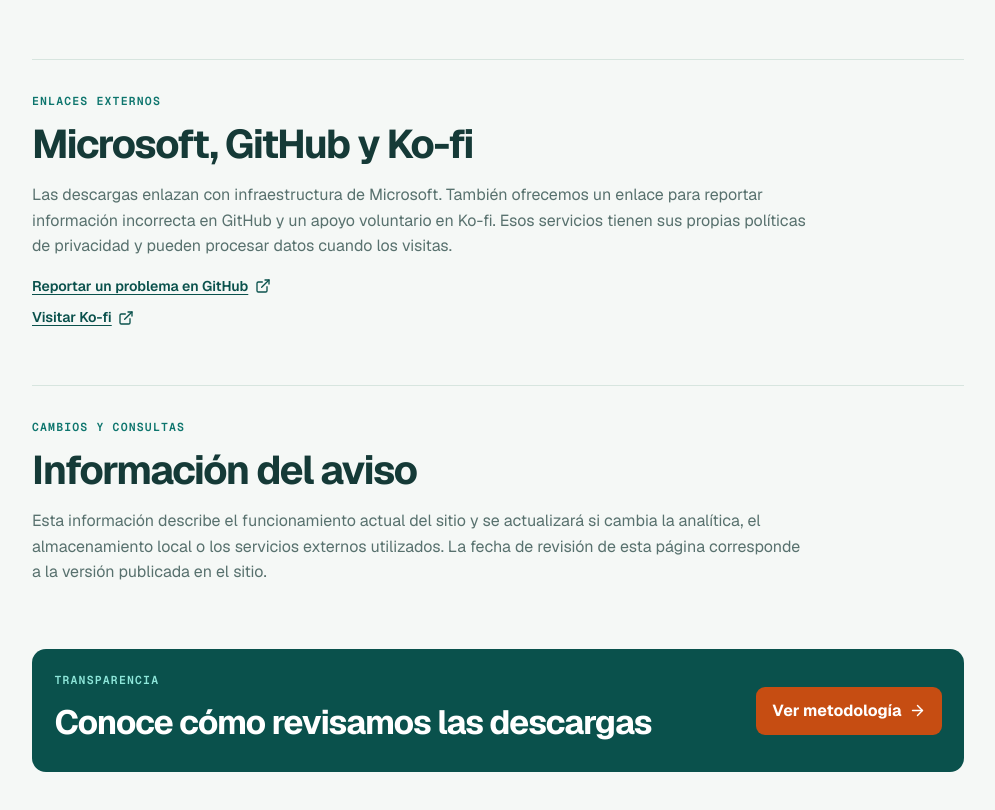
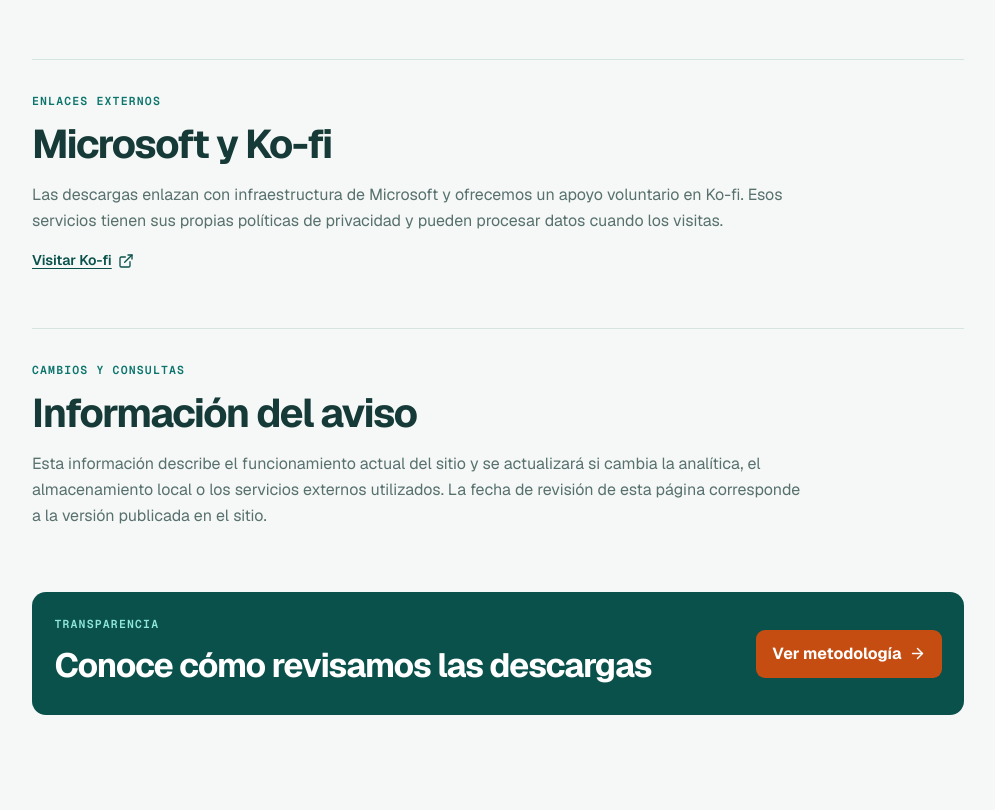
Before and after one commit to davidhielo91/ofivault, a Next.js app: page /privacidad in a window 1280 px wide. Shown: the part 1062-1872 px from the top of the page, without its empty margins (142-1137 px from the left). After the commit the page ends 1841 px from the top, so only its background shows below. Built offline with nearby package versions, Linux system fonts and the light colour scheme.

Commit message:
fix: remove private repository links

```diff
--- a/src/app/descargar/[software]/[producto]/page.tsx
+++ b/src/app/descargar/[software]/[producto]/page.tsx
@@ -7,7 +7,7 @@
 import { getCatalogEntry, getCatalogEntries } from "@/lib/catalog";
 import { formatProductName } from "@/lib/display";
 import { getGuide } from "@/lib/guides";
-import { reportUrl, siteUrl } from "@/lib/site";
+import { siteUrl } from "@/lib/site";
 
 type PageProps = {
   params: Promise<{ software: string; producto: string }>;
@@ -131,10 +131,6 @@
         />
       </section>
 
-      <a className="report-link" href={reportUrl} target="_blank" rel="noreferrer">
-        ¿Ves un enlace roto o información incorrecta? Repórtalo en GitHub <ExternalLink size={15} aria-hidden="true" />
-      </a>
-
       {hasConfirmedArchitectures && <ArchitectureInfo />}
 
       <section className="product-guides" aria-labelledby="product-guides-title">
--- a/src/app/globals.css
+++ b/src/app/globals.css
@@ -256,16 +256,12 @@
 .consent-primary { background: var(--orange); color: white; }
 .consent-primary:hover { background: #a93f0a; }
 .consent-secondary { background: transparent; color: white; text-decoration: underline; text-underline-offset: 3px; }
-.report-link { align-items: center; color: var(--muted-ink); display: inline-flex; font-size: .8rem; gap: .35rem; margin-top: .8rem; text-underline-offset: 3px; }
-.report-link:hover, .report-note a:hover { color: var(--orange); }
 .privacy-section { border-top: 1px solid var(--line); margin-top: 3.5rem; padding-top: 2rem; }
 .privacy-section h2 { font-size: clamp(1.7rem, 4vw, 2.5rem); letter-spacing: -.04em; line-height: 1.08; margin: 0; }
 .privacy-section > p:not(.eyebrow) { color: var(--muted-ink); max-width: 780px; }
 .privacy-section code { background: var(--mint); border-radius: 5px; color: var(--teal-deep); font-family: var(--font-mono); font-size: .9em; padding: .12rem .3rem; }
 .privacy-links { display: grid; gap: .55rem; margin-top: 1rem; }
 .privacy-links .guide-source { margin-top: 0; width: max-content; }
-.report-note { color: var(--muted-ink); margin-top: 2rem; }
-.report-note a { color: var(--teal-deep); font-weight: 650; text-underline-offset: 3px; }
 .guide-trust-note { background: var(--mint); border: 1px solid var(--line); border-radius: var(--radius-md); margin-top: 4rem; padding: 1.4rem; }
 .guide-trust-note h2 { font-size: clamp(1.5rem, 3vw, 2rem); letter-spacing: -.035em; margin: 0; }
 .guide-trust-note > p:not(.eyebrow) { color: var(--muted-ink); margin: .55rem 0 0; max-width: 720px; }
--- a/src/app/privacidad/page.tsx
+++ b/src/app/privacidad/page.tsx
@@ -1,7 +1,7 @@
 import type { Metadata } from "next";
 import Link from "next/link";
 import { ArrowRight, ExternalLink, LockKeyhole } from "lucide-react";
-import { reportUrl, siteUrl } from "@/lib/site";
+import { siteUrl } from "@/lib/site";
 
 export const metadata: Metadata = {
   title: "Política de privacidad",
@@ -67,14 +67,11 @@
 
         <section className="privacy-section" aria-labelledby="privacy-external-title">
           <p className="eyebrow">Enlaces externos</p>
-          <h2 id="privacy-external-title">Microsoft, GitHub y Ko-fi</h2>
+          <h2 id="privacy-external-title">Microsoft y Ko-fi</h2>
           <p>
-            Las descargas enlazan con infraestructura de Microsoft. También ofrecemos un enlace para reportar información incorrecta en GitHub y un apoyo voluntario en Ko-fi. Esos servicios tienen sus propias políticas de privacidad y pueden procesar datos cuando los visitas.
+            Las descargas enlazan con infraestructura de Microsoft y ofrecemos un apoyo voluntario en Ko-fi. Esos servicios tienen sus propias políticas de privacidad y pueden procesar datos cuando los visitas.
           </p>
           <div className="privacy-links">
-            <a className="guide-source" href={reportUrl} target="_blank" rel="noreferrer">
-              Reportar un problema en GitHub <ExternalLink size={16} aria-hidden="true" />
-            </a>
             <a className="guide-source" href="https://ko-fi.com/hielocode" target="_blank" rel="noreferrer">
               Visitar Ko-fi <ExternalLink size={16} aria-hidden="true" />
             </a>
--- a/src/app/sobre-ofivault/page.tsx
+++ b/src/app/sobre-ofivault/page.tsx
@@ -2,7 +2,7 @@
 import Link from "next/link";
 import { ArrowRight, CheckCircle2, ExternalLink, ShieldCheck } from "lucide-react";
 import { SupportLink } from "@/components/support-link";
-import { reportUrl, siteUrl } from "@/lib/site";
+import { siteUrl } from "@/lib/site";
 
 export const metadata: Metadata = {
   title: "Cómo verificamos las descargas",
@@ -127,9 +127,6 @@
             ))}
           </div>
         </section>
-        <p className="report-note">
-          ¿Ves un dato incorrecto o un enlace que ya no funciona? <a href={reportUrl} target="_blank" rel="noreferrer">Repórtalo en GitHub</a>.
-        </p>
       </article>
 
       <section className="support-note" aria-labelledby="support-title">
--- a/src/lib/site.ts
+++ b/src/lib/site.ts
@@ -1,2 +1 @@
 export const siteUrl = "https://ofivault.de";
-export const reportUrl = "https://github.com/davidhielo91/ofivault/issues/new";
```
